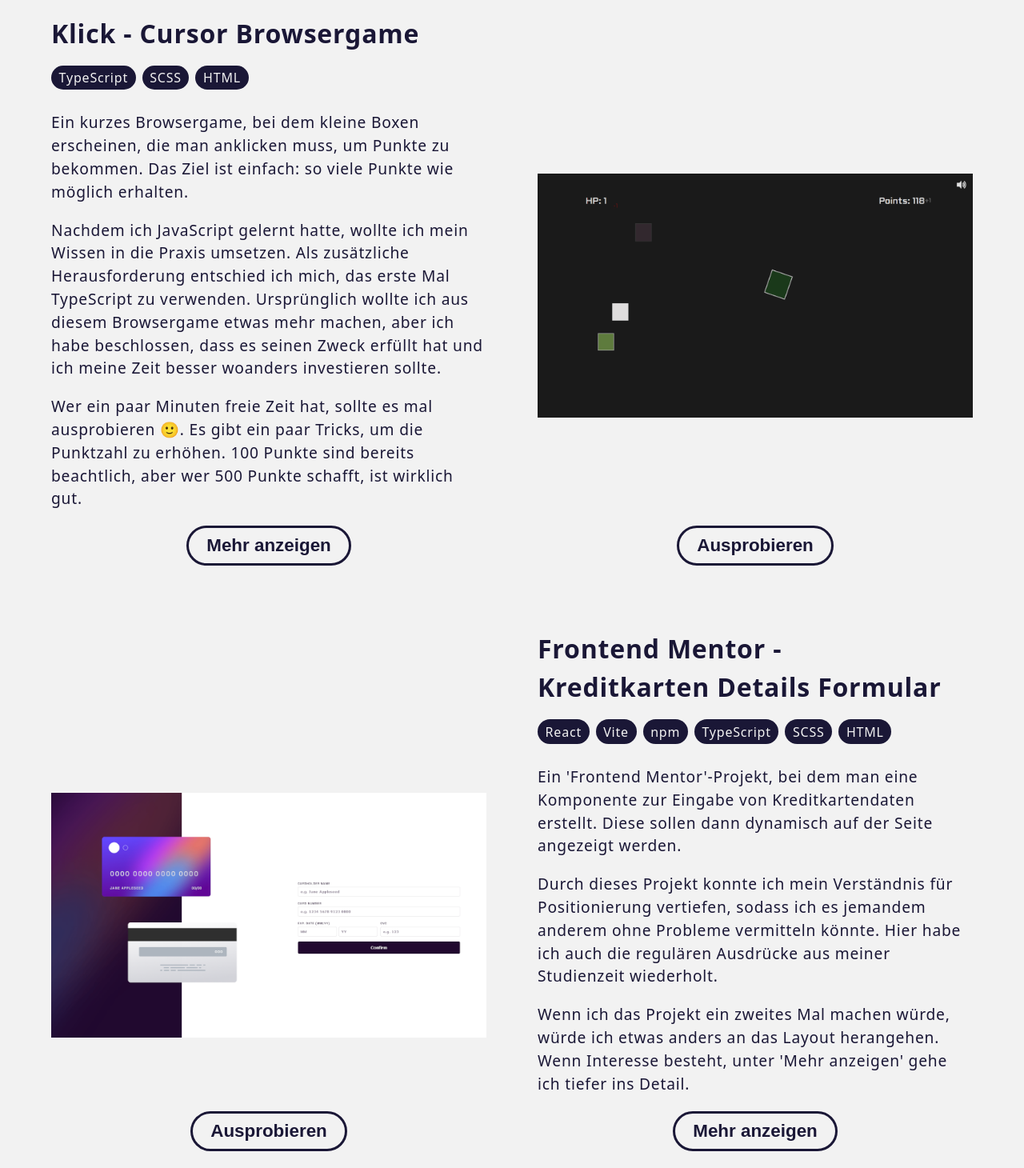
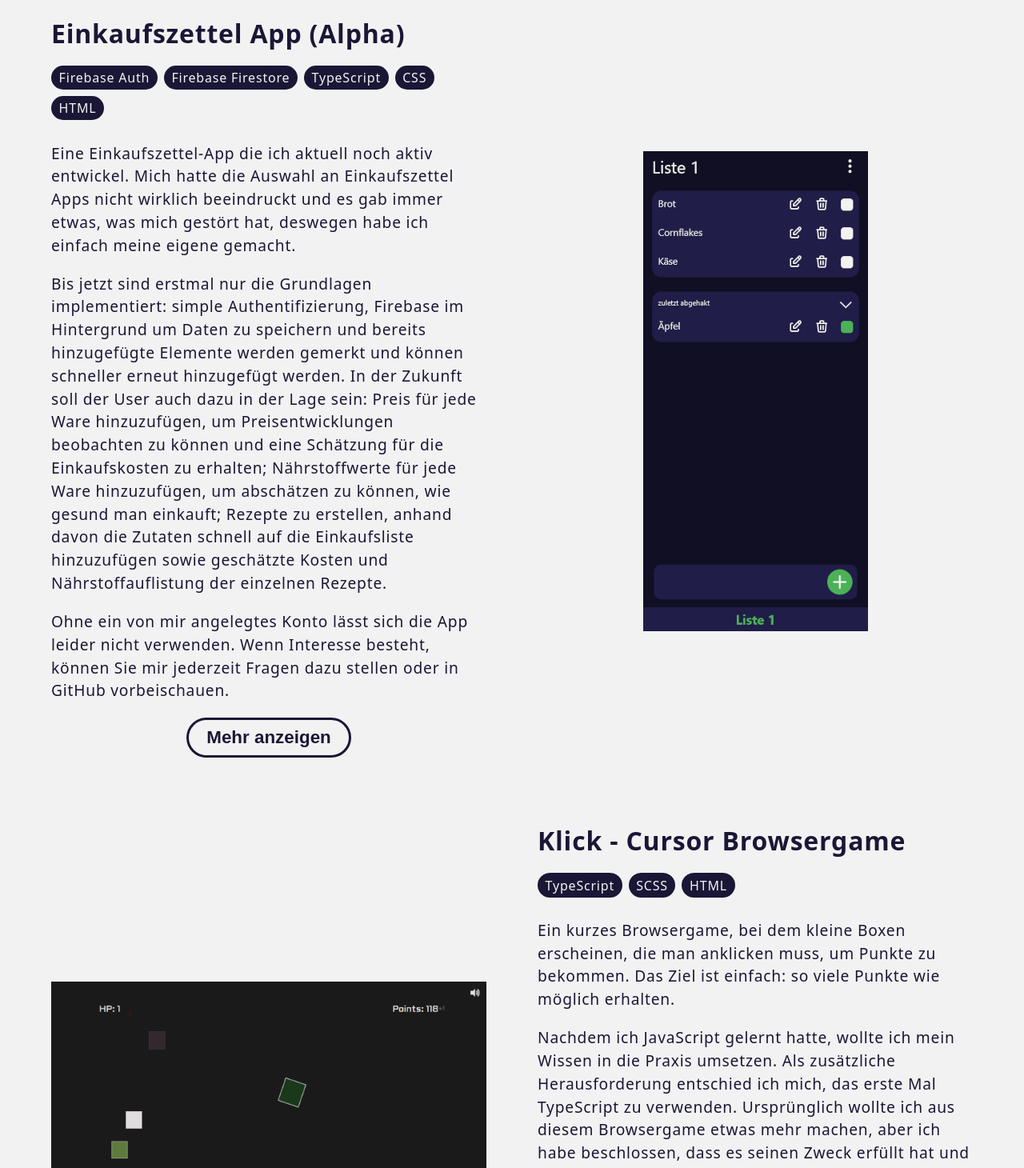
Before and after one commit to SutonToch/Portfolio, a React (Vite) app: page / in a window 1280 px wide. Shown: the part 940-2400 px from the top of the page at 80% size. Built offline with nearby package versions, Linux system fonts and the light colour scheme.

Commit message:
UPDATE projects content

```diff
--- a/src/data/projects_text.ts
+++ b/src/data/projects_text.ts
@@ -1,11 +1,36 @@
 import klickPic from "./../assets/portfolio_klick_700.png"
-import cardPic from "./../assets/portfolio_card_700.png"
+import shoppingPic from "./../assets/portfolio_shopping_600.png"
 import trPic from "./../assets/portfolio_tr_700.png"
 import portfolioPic from "./../assets/portfolio_hero_700.png"
 
 export const projects_text_data = {
     "de": {
         "projects": [
+            {
+                title: "Einkaufszettel App (Alpha)",
+                state: "Shopping",
+                imgPath: shoppingPic,
+                stack: [
+                    "Firebase Auth",
+                    "Firebase Firestore",
+                    "TypeScript",
+                    "CSS",
+                    "HTML"
+                ],
+                liveURL: "",
+                github: "https://github.com/SutonToch/BetterShoppingList",
+                short: [
+                    "Eine Einkaufszettel-App die ich aktuell noch aktiv entwickel. Mich hatte die Auswahl an Einkaufszettel Apps nicht wirklich beeindruckt und es gab immer etwas, was mich gestört hat, deswegen habe ich einfach meine eigene gemacht.",
+                    "Bis jetzt sind erstmal nur die Grundlagen implementiert: simple Authentifizierung, Firebase im Hintergrund um Daten zu speichern und bereits hinzugefügte Elemente werden gemerkt und können schneller erneut hinzugefügt werden. In der Zukunft soll der User auch dazu in der Lage sein: Preis für jede Ware hinzuzufügen, um Preisentwicklungen beobachten zu können und eine Schätzung für die Einkaufskosten zu erhalten; Nährstoffwerte für jede Ware hinzuzufügen, um abschätzen zu können, wie gesund man einkauft; Rezepte zu erstellen, anhand davon die Zutaten schnell auf die Einkaufsliste hinzuzufügen sowie geschätzte Kosten und Nährstoffauflistung der einzelnen Rezepte.",
+                    "Ohne ein von mir angelegtes Konto lässt sich die App leider nicht verwenden. Wenn Interesse besteht, können Sie mir jederzeit Fragen dazu stellen oder in GitHub vorbeischauen."
+                ],
+                details: [
+                    {
+                        title: "Ziel und Sinn",
+                        content: "Bis ich an dieser App gearbeitet habe, habe ich eine Todo-Listen-App als meine Einkaufszettel-App verwendet, weil ich bisher keine Einkaufszettel-App gefunden habe, die ich mochte. Also wollte ich meine Fähigkeiten zum Einsatz bringen und mir selbst eine Einkaufszettel-App bauen. Am Ende des Tages geht es einfach nur darum, dass ich und ggf. Familie und Freunde eine gute App haben, die Zeit bei der Einkaufsplanung sparen kann."
+                    },
+                ]
+            },
             {
                 title: "Klick - Cursor Browsergame",
                 state: "Klick",
@@ -52,40 +77,6 @@ export const projects_text_data = {
                     {
                         title: "Tricks für höhere Punktzahlen",
                         content: "Es sollte klar sein, dass das Spiel einfacher wird, je weniger Abstand zwischen den auftauchenden Boxen ist. Wenn berechnet wird, wo eine Box auftaucht, wird immer die Größe des Fensters mit in Betracht gezogen. Ein verkleinertes Fenster macht das Spiel also leichter. Außerdem hat 'Klick' eine dynamisch skalierende Schwierigkeit, in der eine schnelle Reaktionszeit die Schwierigkeit mehr erhöht. Wenn man entsprechend eine Box erst dann klickt, kurz bevor sie verschwindet, kann die Schwierigkeit sogar, bis zu einem gewissen Punkt, verringert werden."
-                    },
-                ]
-            },
-            {
-                title: "Frontend Mentor - Kreditkarten Details Formular",
-                state: "Cards",
-                imgPath: cardPic,
-                stack: [
-                    "React",
-                    "Vite",
-                    "npm",
-                    "TypeScript",
-                    "SCSS",
-                    "HTML"
-                ],
-                liveURL: "https://sutontoch.github.io/interactive-card-details-form/",
-                github: "https://github.com/SutonToch/interactive-card-details-form",
-                short: [
-                    "Ein 'Frontend Mentor'-Projekt, bei dem man eine Komponente zur Eingabe von Kreditkartendaten erstellt. Diese sollen dann dynamisch auf der Seite angezeigt werden.",
-                    "Durch dieses Projekt konnte ich mein Verständnis für Positionierung vertiefen, sodass ich es jemandem anderem ohne Probleme vermitteln könnte. Hier habe ich auch die regulären Ausdrücke aus meiner Studienzeit wiederholt.",
-                    "Wenn ich das Projekt ein zweites Mal machen würde, würde ich etwas anders an das Layout herangehen. Wenn Interesse besteht, unter 'Mehr anzeigen' gehe ich tiefer ins Detail."
-                ],
-                details: [
-                    {
-                        title: "Ziel und Sinn",
-                        content: "Dies ist eins meiner neueren Projekte neben dem Portfolio. Nachdem ich mit der ersten Version meines Portfolios nicht zufrieden war, wollte ich erstmal ein anderes Projekt zur Ablenkung und Übung angehen. Ich habe diese Frontend-Mentor-Challenge gewählt, weil die Positionierung der Karten für mich interessant aussah und ich schon lange keine Formularvalidierung mehr gemacht hatte."
-                    },
-                    {
-                        title: "Gedankenprozess",
-                        content: "Ich habe mir hauptsächlich über die Positionierung der Karten Gedanken gemacht, weil ich wusste, dass ich die regulären Ausdrücke für die Formularvalidierung schaffen würde. Mein erster Gedanke für die Positionierung der Karten war einfach nur 'position: absolute;' mit '%' als Einheit. Den Rest würden dann ggf. Media Queries lösen können."
-                    },
-                    {
-                        title: "Was ich anders machen würde",
-                        content: "Wenn ich das Projekt ein zweites Mal machen würde, dann würde ich die Karten mittels 'display: grid' positionieren und den Hintergrund mittels 'position: absolute;'. Das sollte sehr viel mehr Kontrolle bieten und weniger Media Queries benötigen, wodurch diese Komponente wiederum leichter zu warten wäre. Außerdem würde ich den Labels 'display: inline-block;' geben, damit wirklich nur der Text anklickbar ist."
                     },
                 ]
             },
@@ -193,6 +184,31 @@ export const projects_text_data = {
     "en": {
         "projects": [
             {
+                title: "Groceries List App (Alpha)",
+                state: "Shopping",
+                imgPath: shoppingPic,
+                stack: [
+                    "Firebase Auth",
+                    "Firebase Firestore",
+                    "TypeScript",
+                    "CSS",
+                    "HTML"
+                ],
+                liveURL: "",
+                github: "https://github.com/SutonToch/BetterShoppingList",
+                short: [
+                    "A groceries list app that I am currently still actively developing. I wasn't impressed by the selection of groceries list apps and there was always something that bothered me, so I just made my own.",
+                    "So far, only the basics have been implemented: simple authentication, Firebase in the background to save data and items that have already been added are remembered and can be added again more quickly. In the future, the user should also be able to: add price for each item to monitor price trends and get an estimate of groceries costs; add nutritional values for each item to estimate how healthy you are shopping; create recipes to quickly add ingredients to the groceries list, as well as estimated costs and nutritional listing of each recipe.",
+                    "Unfortunately, the app cannot be used without an account created by me. If you are interested, you can always ask me questions about it or have a look on GitHub."
+                ],
+                details: [
+                    {
+                        title: "Goal and Purpose",
+                        content: "Until I worked on this app, I was using a todo list app as my groceries list app because I hadn't found a groceries list app that I liked. So I wanted to put my skills to use and build myself a groceries list app. At the end of the day, it's just about me and possibly family and friends having a good app that can save time when planning groceries."
+                    },
+                ]
+            },
+            {
                 title: "Klick - Cursor Browser Game",
                 state: "Klick",
                 imgPath: klickPic,
@@ -238,40 +254,6 @@ export const projects_text_data = {
                     {
                         title: "Tricks for a better Highscore",
                         content: "It should be clear that the less space between the boxes that appear, the easier the game will be. When calculating where a box appears, the size of the window is always taken into account, so a smaller window makes the game easier. In addition, 'Klick' has a dynamically scaling difficulty, where a fast reaction time increases the difficulty faster. Accordingly, if you click a box just before it disappears, the difficulty can even be reduced, up to a certain point."
-                    },
-                ]
-            },
-            {
-                title: "Frontend Mentor - Card Details Form",
-                state: "Cards",
-                imgPath: cardPic,
-                stack: [
-                    "React",
-                    "Vite",
-                    "npm",
-                    "TypeScript",
-                    "SCSS",
-                    "HTML"
-                ],
-                liveURL: "https://sutontoch.github.io/interactive-card-details-form/",
-                github: "https://github.com/SutonToch/interactive-card-details-form",
-                short: [
-                    "A 'Frontend Mentor' project in which you create a component for entering credit card details. These should then be displayed dynamically on the page.",
-                    "This project allowed me to deepen my understanding of positioning to such an extent, that I could easily teach it to someone else. Here I also revisited the regular expressions from my student days.",
-                    "If I were to do the project a second time, I would approach the layout slightly differently. If you are interested, I go into more detail under 'Show more'."
-                ],
-                details: [
-                    {
-                        title: "Goal and Purpose",
-                        content: "This is one of my newer projects besides the portfolio. After not being satisfied with the first version of my portfolio, I wanted to tackle another project for distraction and practice. I chose this frontend mentor challenge because the positioning of the cards looked interesting to me and I hadn't done any form validation in a long time."
-                    },
-                    {
-                        title: "Thought Process",
-                        content: "I mainly thought about the positioning of the cards because I knew that I would easily manage the regular expressions for the form validation. My first thought for the positioning of the cards was simply 'position: absolute;' with '%' as the unit. Media queries would then be able to solve the rest."
-                    },
-                    {
-                        title: "What I would do differently",
-                        content: "If I were to do the project a second time, then I would position the cards using 'display: grid' and the background using 'position: absolute;'. This should provide much more control and require fewer media queries, which in turn would make this component easier to maintain. I would also give the labels 'display: inline-block;' so that only their text is really clickable."
                     },
                 ]
             },
--- a/src/styles/Hero.css
+++ b/src/styles/Hero.css
@@ -20,7 +20,7 @@
   position: relative;
   z-index: 1;
   border: 6px solid hsl(0, 0%, 95%);
-  max-width: 470px;
+  max-width: 420px;
   overflow: hidden;
   transition: border-color 0.3s ease-in-out;
 }
--- a/src/styles/scss/Hero.scss
+++ b/src/styles/scss/Hero.scss
@@ -23,7 +23,7 @@
     position: relative;
     z-index: 1;
     border: 6px solid var.$clr-white;
-    max-width: 470px;
+    max-width: 420px;
     overflow: hidden;
     transition: border-color 0.3s ease-in-out;
 
```
Also changed, not shown: src/assets/portfolio_shopping_600.png (added).
